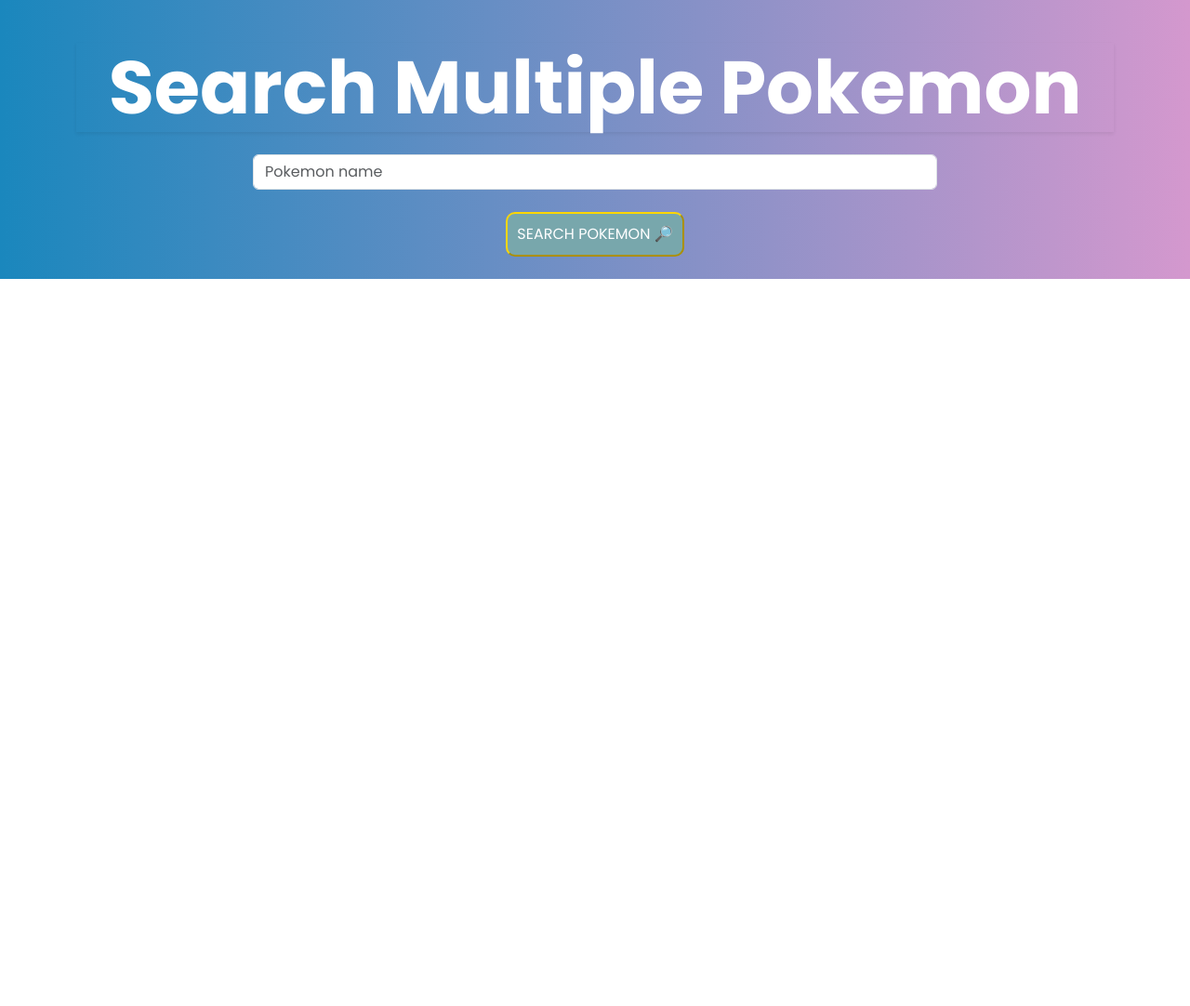
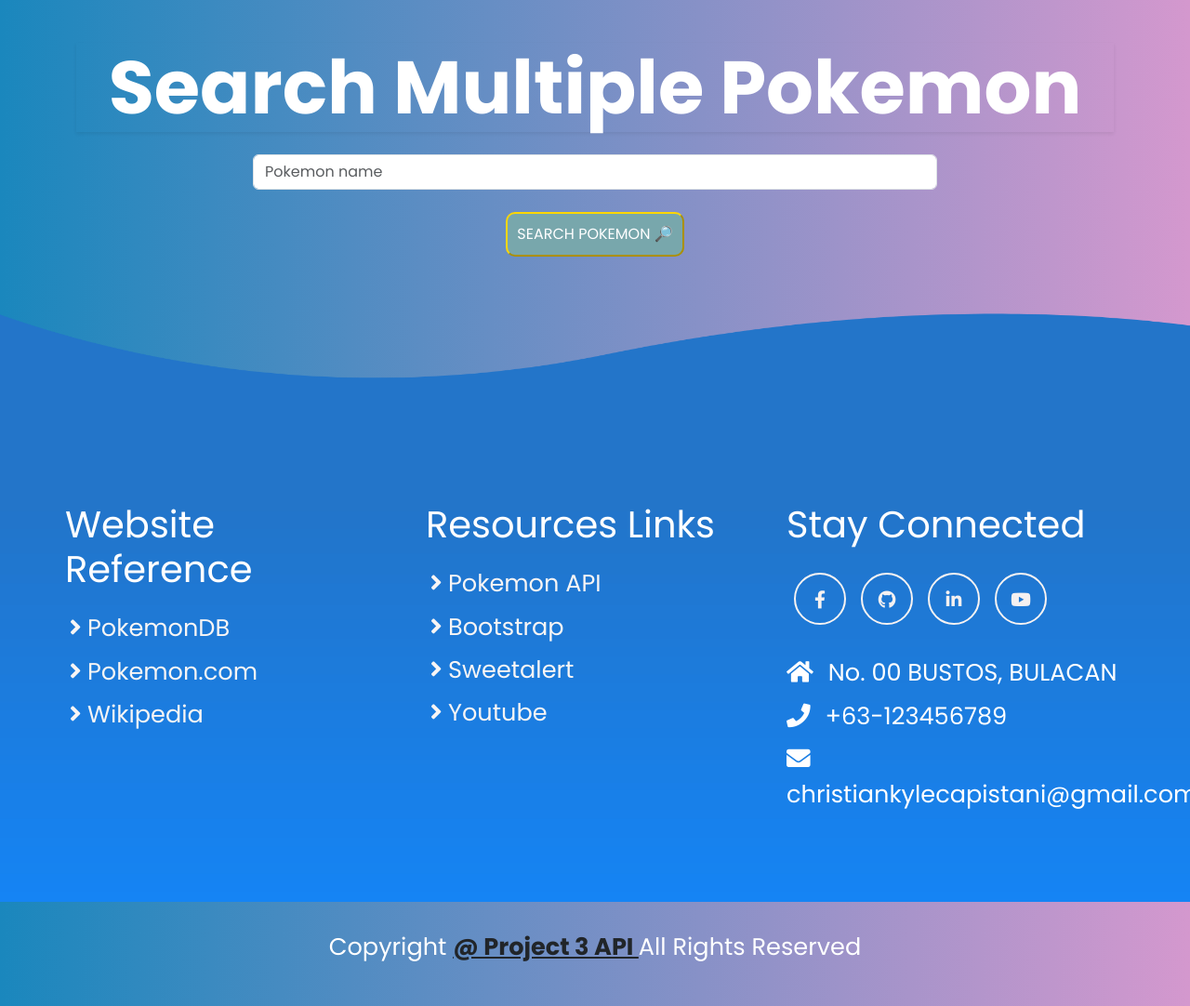
Before and after one commit to Ichaanc/project_3final, a plain HTML site: page index.html in a window 1280 px wide. Shown: the part 967-2049 px from the top of the page at 93% size. Before the commit the page ends 1267 px from the top, so only its background shows below. Drawn offline with nearby package versions, Linux system fonts and the light colour scheme; a web font is replaced by a local one.

Commit message:
add footer

```diff
--- a/index.html
+++ b/index.html
@@ -11,6 +11,12 @@
 <!-- Favicon End -->
 
     <title>PokeDexFuture</title>
+
+     <!-- font awesome 5 cdn -->
+     <link
+     rel="stylesheet"
+     href="https://cdnjs.cloudflare.com/ajax/libs/font-awesome/5.15.4/css/all.min.css"
+   />
 
 
     <link rel="stylesheet" href="styles.css">
@@ -183,7 +189,6 @@
 
 
 
-
 <!-- SEARCH SECTION -->
 <section>
 
@@ -226,6 +231,101 @@
 
 
 
+<!-- FOOTER SECTION -->
+
+
+
+<section class="footer-wrapper mt-3 mb-md-0">
+  <div class="container px-5 px-lg-0">
+    <div class="row">
+
+      <div class="col-lg-4 col-md-4 col-12">
+        <h5>Website Reference</h5>
+        <ul class="link-widget p-0">
+          <li><a class="a" href="https://pokemondb.net/"
+            target="_blank">PokemonDB</a></li>
+          <li><a class="a" href="https://www.pokemon.com/us/pokedex"
+            target="_blank">Pokemon.com</a></li>
+          <li><a class="a" href="https://en.wikipedia.org/wiki/List_of_Pok%C3%A9mon"
+            target="_blank">Wikipedia</a></li>
+        </ul>
+      </div>
+      <div class="col-lg-4 col-md-4 col-12">
+        <h5>Resources Links</h5>
+        <ul class="link-widget p-0">
+          <li class="text-decoration-none" ><a class="a" href="https://pokeapi.co/"
+            target="_blank">Pokemon API</a></li>
+          <li><a class="a" href="https://getbootstrap.com/"
+            target="_blank">Bootstrap</a></li>
+          <li><a class="a" href="https://sweetalert.js.org/"
+            target="_blank">Sweetalert</a></li>
+          <li><a class="a" href="https://www.youtube.com"
+            target="_blank">Youtube</a></li>
+        </ul>
+      </div>
+
+      <div class="col-lg-4 col-md-4 col-12">
+
+
+
+
+        <h5>Stay Connected</h5>
+        <ul class="social-network d-flex align-items-center p-0">
+          <li>
+            <a class="a" href="https://www.facebook.com/Kyle12.12.97"
+            target="_blank"><i class="fab fa-facebook-f"></i></a>
+          </li>
+          <li>
+            <a class="a" href="https://github.com/Ichaanc"
+            target="_blank"><i class="fab fa-github"></i></a>
+          </li>
+          <li>
+            <a class="a" href="https://vercel.com/ichaancyou"
+            target="_blank"><i class="fab fa-linkedin-in"></i></a>
+          </li>
+          <li>
+            <a class="a" href="https://www.youtube.com/@bryllimyt"
+            target="_blank"><i class="fab fa-youtube"></i></a>
+          </li>
+        </ul>
+
+
+        <div class="contact-info">
+          <ul class="list-unstyled">
+            <li>
+              <a class="a" href="#"><i class="fa fa-home me-3"></i>No. 00 BUSTOS, BULACAN</a>
+            </li>
+            <li>
+              <a class="a" href="#"><i class="fa fa-phone me-3"></i>+63-123456789</a>
+            </li>
+            <li>
+              <a class="a" href="#"
+                ><i class="fa fa-envelope me-3"></i>christiankylecapistani@gmail.com</a
+              >
+            </li>
+          </ul>
+        </div>
+
+
+      </div>
+
+
+
+
+    </div>
+  </div>
+  <div class="container-fluid copyright-section">
+    <p class="">Copyright <a  href="https://project3api-self.vercel.app/"
+      target="_blank" class="text-dark">@ Project 3 API </a> All Rights Reserved</p>
+  </div>
+</section>
+
+
+<!-- FOOTER SECTION end-->
+
+
+
+
 
 
 
--- a/styles.css
+++ b/styles.css
@@ -9,7 +9,6 @@
     box-sizing: border-box;
     margin: 0;
     padding: 0;
-    text-decoration: none;
     outline: none;
 }
 
@@ -382,3 +381,102 @@
     background: #feffff;
     transform: scale(1.1);
     }
+
+
+
+    /* footer */
+
+
+
+
+.a{
+    text-decoration: none;
+}
+
+
+.footer-wrapper {
+    background: url("bg/footer.png");
+    background-size: cover;
+    background-repeat: no-repeat;
+    background-position:  top center;
+    padding-top: 15rem;
+    padding-bottom: 0rem;
+
+}
+.footer-wrapper h5{
+    color: white;
+    font-size: 2.5rem;
+    margin-bottom: 1.25rem;
+}
+.footer-wrapper ul li{
+    margin-bottom: 0.5rem;
+    list-style-type: none;
+
+}
+
+.footer-wrapper .contact-info li a{
+    color: white;
+    font-size: 1.6rem;
+}
+.footer-wrapper .link-widget li a,
+.footer-wrapper p{
+    color: rgb(248, 245, 245);
+    font-size: 1.6rem;
+    padding-left: 1.5rem;
+    position: relative;
+    -webkit-transition: all 0.3s ease-out 0s;
+    transition: all 0.3s ease-out 0s;
+}
+.footer-wrapper .link-widget li a:before{
+    content:'\f105';
+    font-family: "Font Awesome 5 Free";
+    font-weight: 900;
+    position: absolute;
+    left: 0.3rem;
+    top: 50%;
+    -webkit-transform: translateY(-50%);
+    transform: translateY(-50%);
+}
+.footer-wrapper .link-widget li a:hover{
+    margin-left: .625rem;
+    color: rgb(24, 203, 226);
+}
+ .footer-wrapper .social-network li a{
+    width: 3.5rem;
+    height: 3.5rem;
+    line-height: 3.2rem;
+    margin: .5rem;
+    display: flex;
+    border:  0.125rem solid rgb(247, 243, 243);
+    color: rgb(245, 241, 241);
+    text-align: center;
+    font-size: 1.2rem;
+    border-radius: 100%;
+    align-items: center;
+    justify-content: center;
+    transition: all 0.3s cubic-bezier(0.645, 0.045, 0.355, 1);
+    -webkit-transition: all 0.3s cubic-bezier(0.645, 0.045, 0.355, 1);
+}
+.footer-wrapper .social-network a:hover{
+    background-color:  #1A87BD ;
+    border-color: rgb(9, 190, 235);
+    color: white;
+    transform: translateY(-0.1875rem);
+}
+
+.footer-wrapper .copyright-section{
+    background: linear-gradient( to right, #1A87BD, #D498CE);
+    text-align: center;
+    margin-top: 5rem;
+
+}
+.footer-wrapper .copyright-section p{
+    margin-top: 0;
+    padding: 3rem 0;
+    line-height: 0;
+    color: white;
+}
+.footer-wrapper .copyright-section a{
+    color: white;
+    font-weight: 600;
+}
```
Also changed, not shown: testing.html (deleted, +0 -20 lines), bg/footer.png (added).
